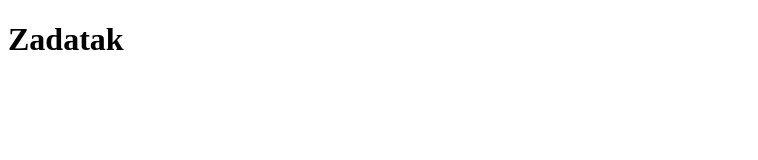
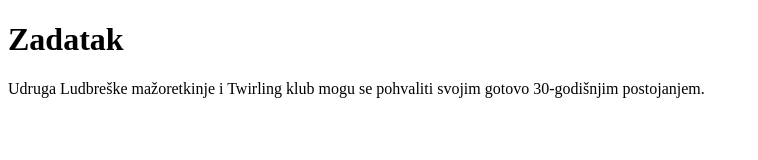
Before and after one commit to gromekiwnl/Zadatak-PETAR, a plain HTML site: page index.html in a window 1280 px wide. Shown: the whole page, without its empty margins (0-758 px from the left). Drawn offline with Linux system fonts and the light colour scheme.

Commit message:
Obljavljivanje glavnog sadrzaja

```diff
--- a/index.html
+++ b/index.html
@@ -9,7 +9,7 @@
 <body>
     <header><h1>Zadatak</h1></header>
     <main>
-
+<p>Udruga Ludbreške mažoretkinje i Twirling klub mogu se pohvaliti svojim gotovo 30-godišnjim postojanjem.</p>
     </main>
     <footer></footer>
 </body>
```
